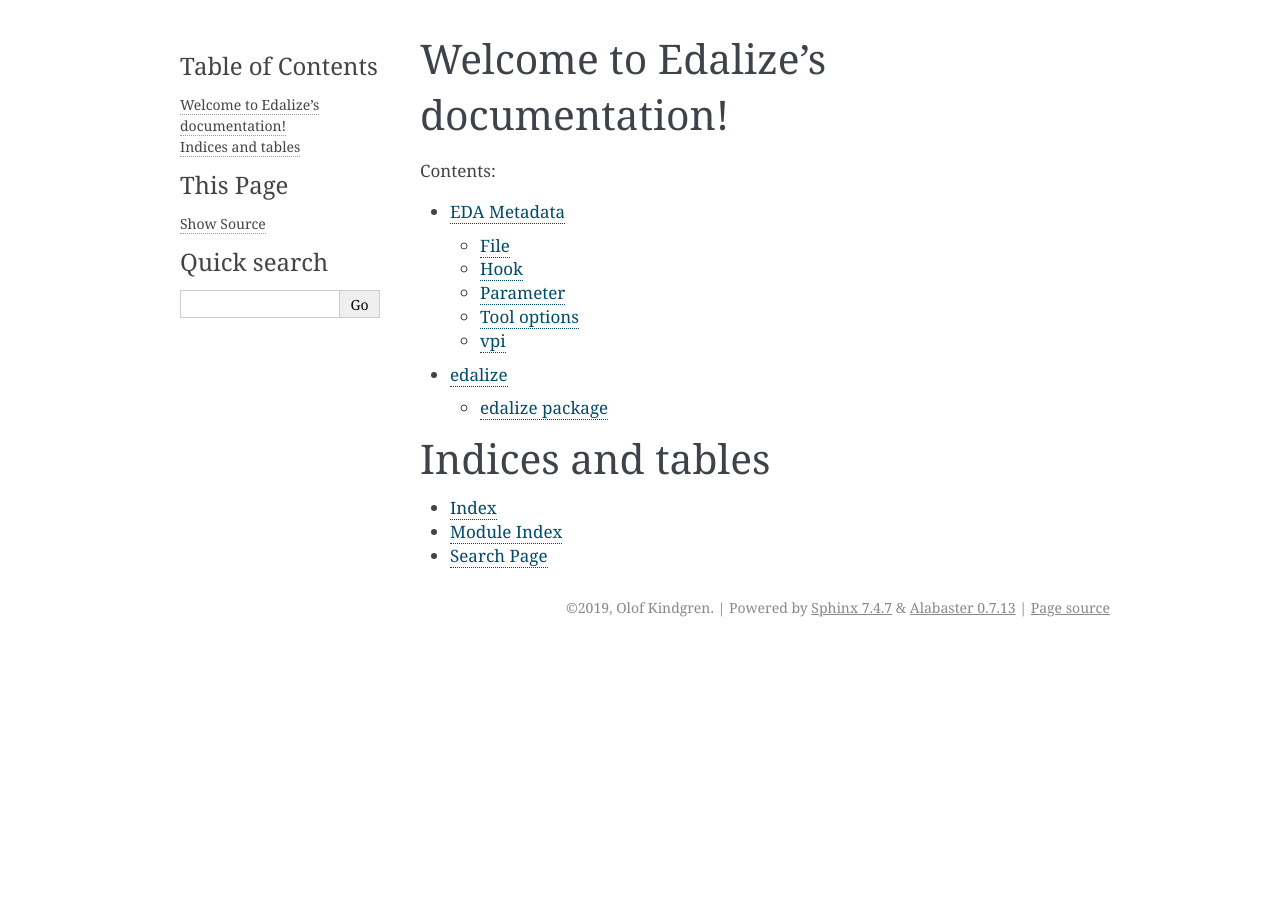
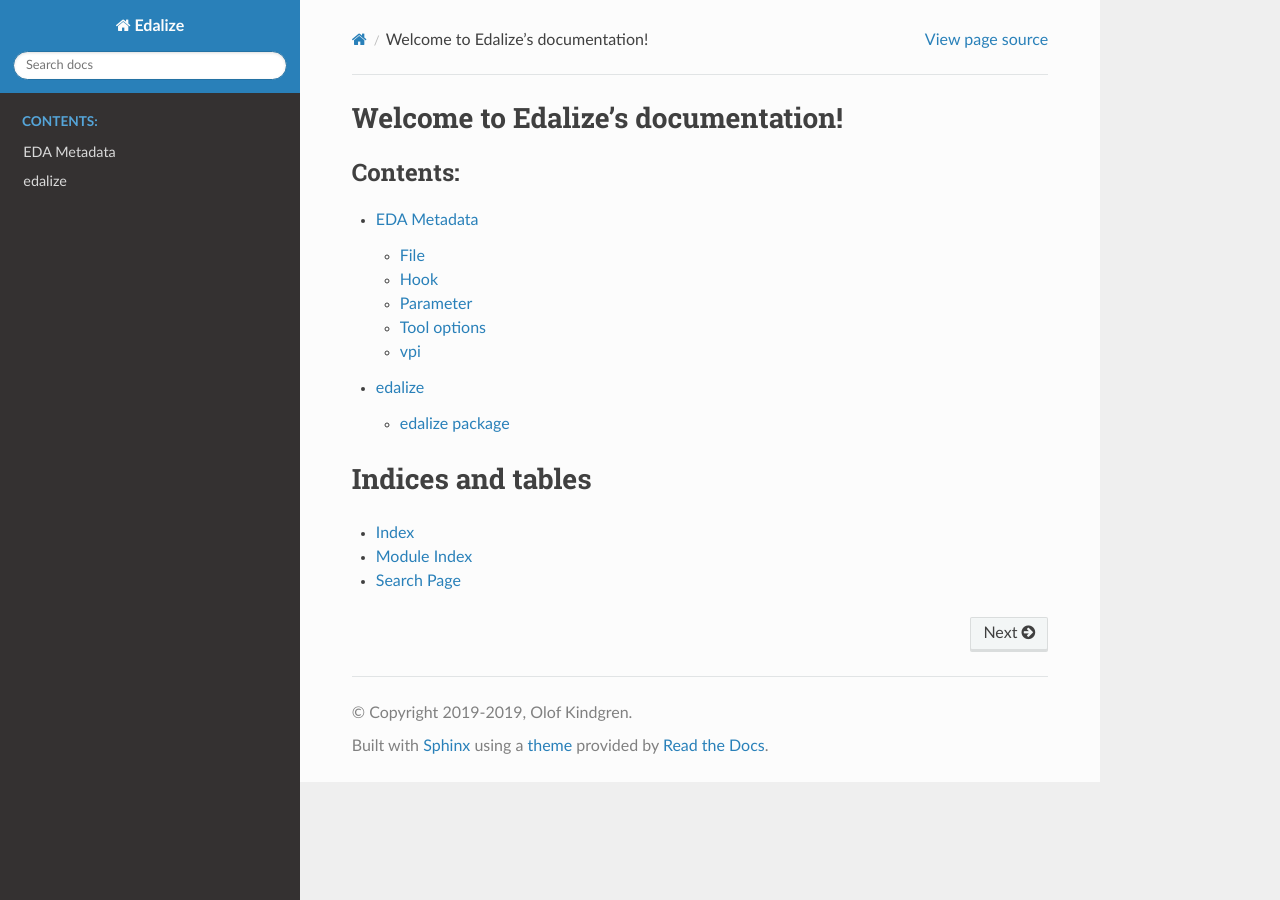
Before and after one commit to olofk/edalize, a Sphinx documentation site: the page built from doc/index.rst, in a window 1280 px wide. Built offline with Sphinx 7.4.7 and the Read the Docs theme 2.0.0, drawn with Linux system fonts in a browser that asks for light colours.

Commit message:
Documentation: Use ReadTheDocs theme
Use the ReadTheDocs theme for documentation, making it a bit less
painful to look at.

```diff
--- a/doc/conf.py
+++ b/doc/conf.py
@@ -12,6 +12,7 @@
 # add these directories to sys.path here. If the directory is relative to the
 # documentation root, use os.path.abspath to make it absolute, like shown here.
 #
+from datetime import datetime
 import os
 import sys
 sys.path.insert(0, os.path.abspath('../edalize'))
@@ -20,7 +21,7 @@
 # -- Project information -----------------------------------------------------
 
 project = 'Edalize'
-copyright = '2019, Olof Kindgren'
+copyright = '2019-{}, Olof Kindgren'.format(datetime.now().year)
 author = 'Olof Kindgren'
 
 # The short X.Y version
@@ -72,11 +73,26 @@
 
 
 # -- Options for HTML output -------------------------------------------------
-
 # The theme to use for HTML and HTML Help pages.  See the documentation for
 # a list of builtin themes.
 #
-html_theme = 'alabaster'
+# The Read the Docs theme is available from
+# https://github.com/snide/sphinx_rtd_theme
+#
+# Install with
+# - pip install sphinx_rtd_theme
+# or
+# - apt-get install python-sphinx-rtd-theme
+
+try:
+    import sphinx_rtd_theme
+    html_theme = 'sphinx_rtd_theme'
+except ImportError:
+    sys.stderr.write('Warning: The Sphinx \'sphinx_rtd_theme\' HTML theme was '+
+        'not found. Make sure you have the theme installed to produce pretty '+
+        'HTML output. Falling back to the default theme.\n')
+
+    html_theme = 'alabaster'
 
 # Theme options are theme-specific and customize the look and feel of a theme
 # further.  For a list of options available for each theme, see the
```
